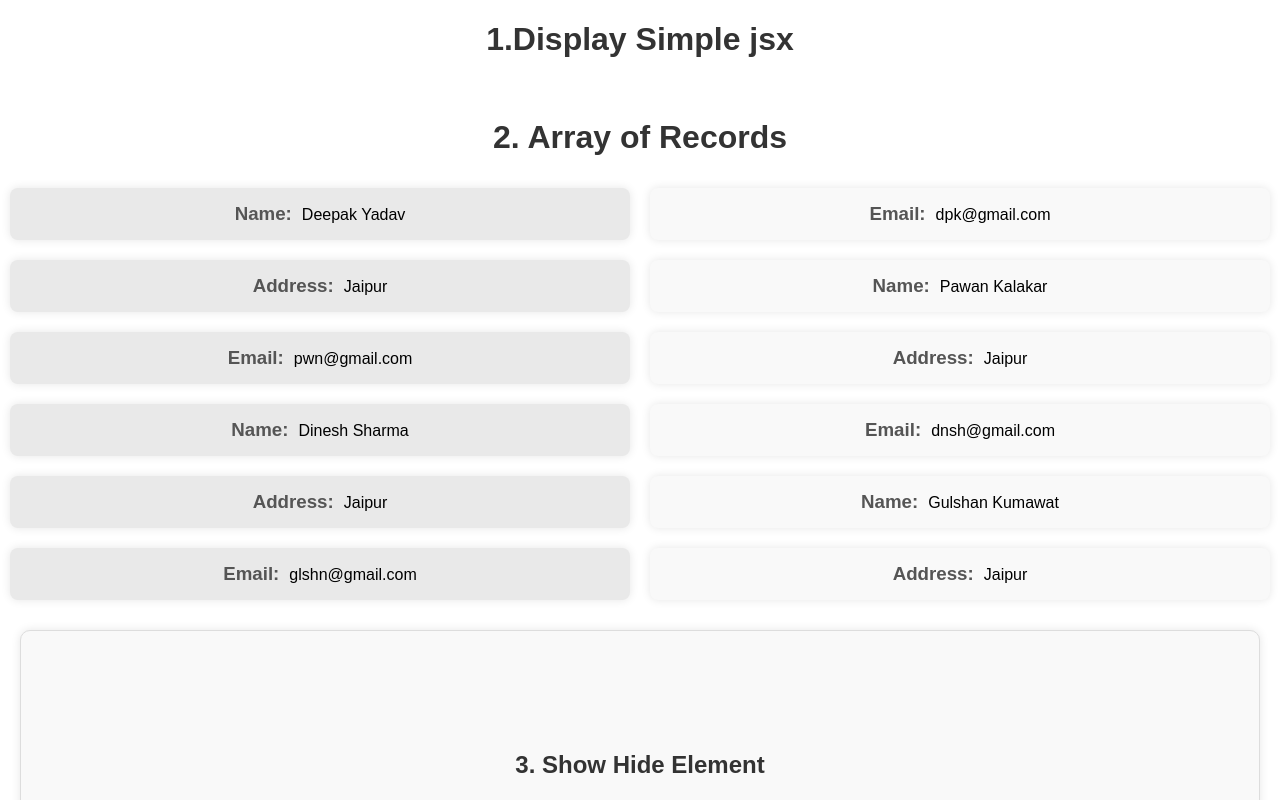
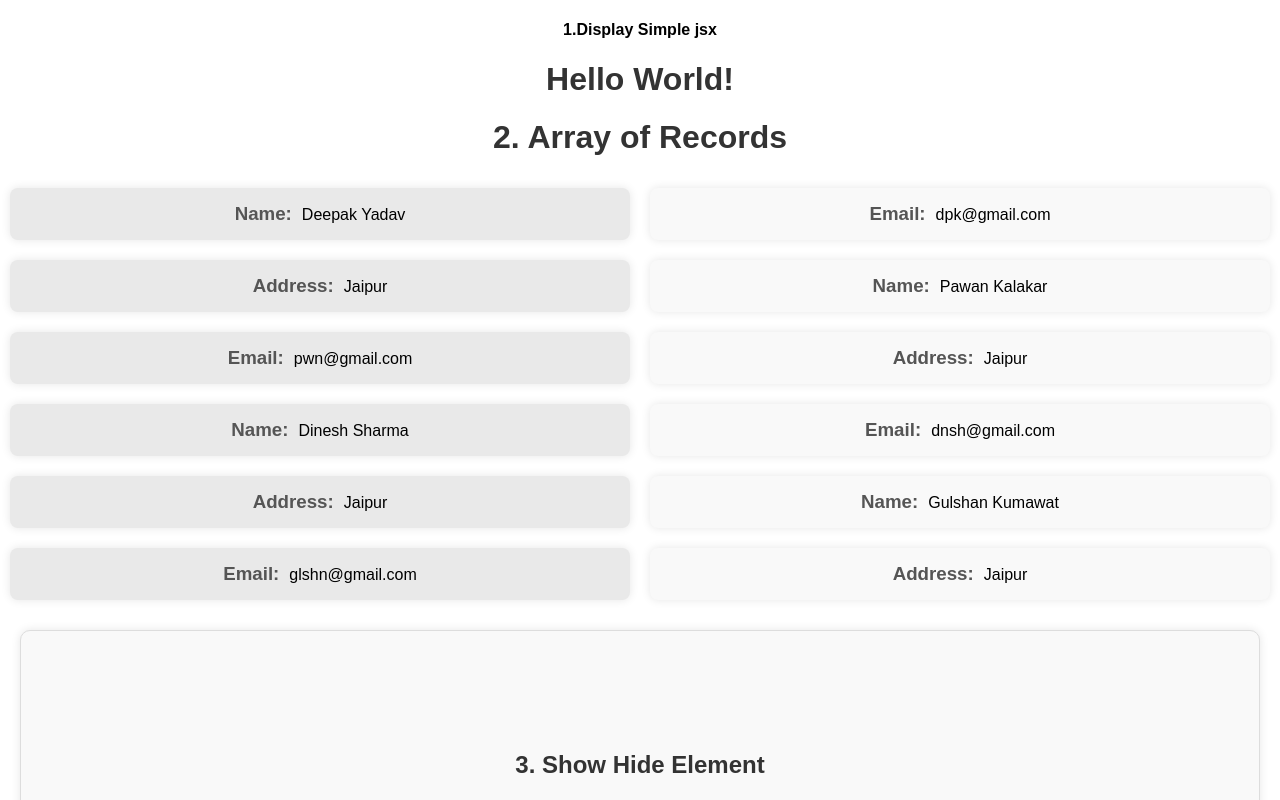
Before and after one commit to deepkyadv/REACT_TASK_01, a React (Create React App) app: page / in a window 1280 px wide. Shown: the top 800 px of the page. Built offline with nearby package versions, Linux system fonts and the light colour scheme.

Commit message:
Update SimpleJsx.jsx

```diff
--- a/src/components/SimpleJsx.jsx
+++ b/src/components/SimpleJsx.jsx
@@ -3,7 +3,8 @@ function SimpleJsx() {
   return (
     <>
 
-    <h1>1.Display Simple jsx</h1> <br/>
+    <h4>1.Display Simple jsx</h4>
+      <h1>Hello World!</h1>
     </>
   )
 }
```
